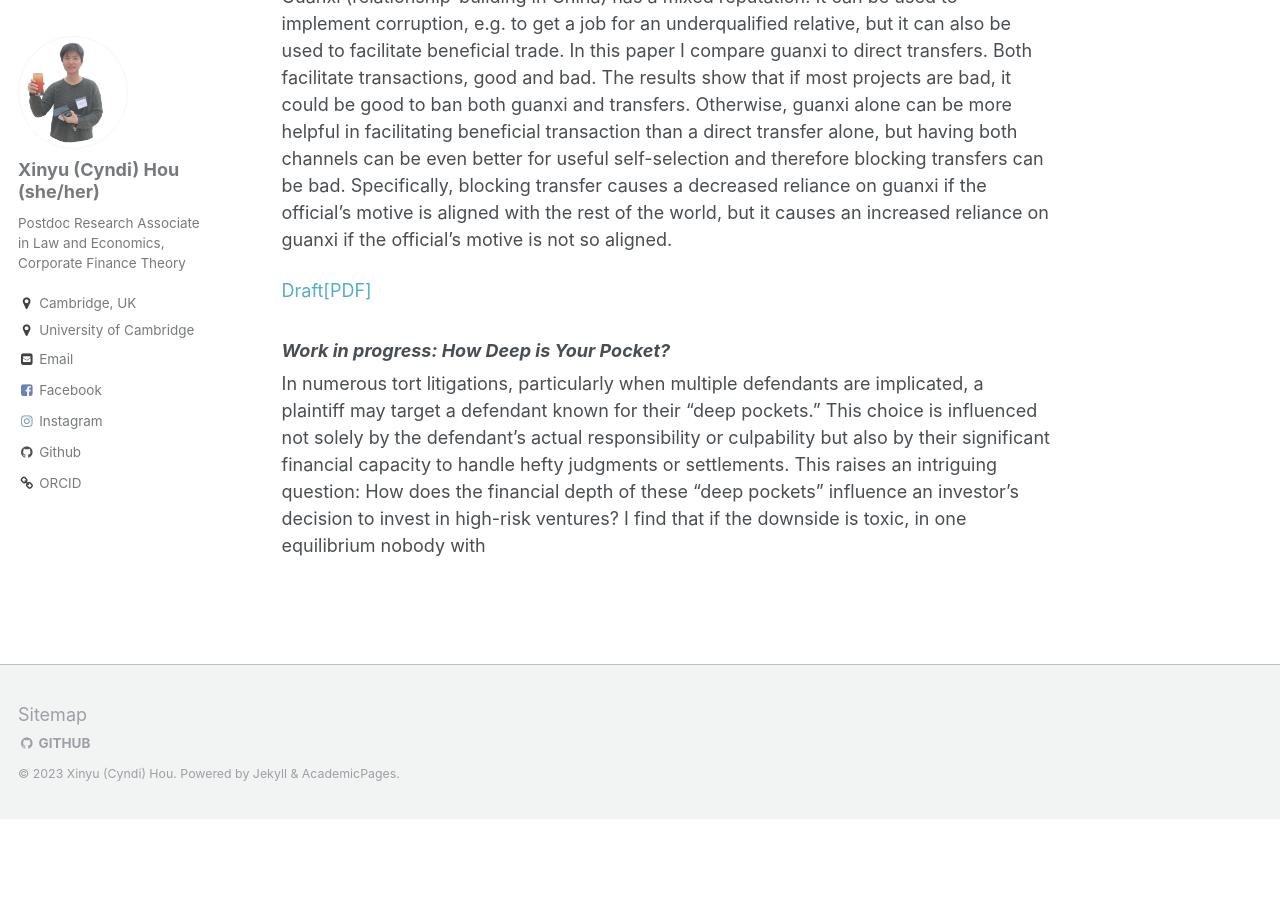
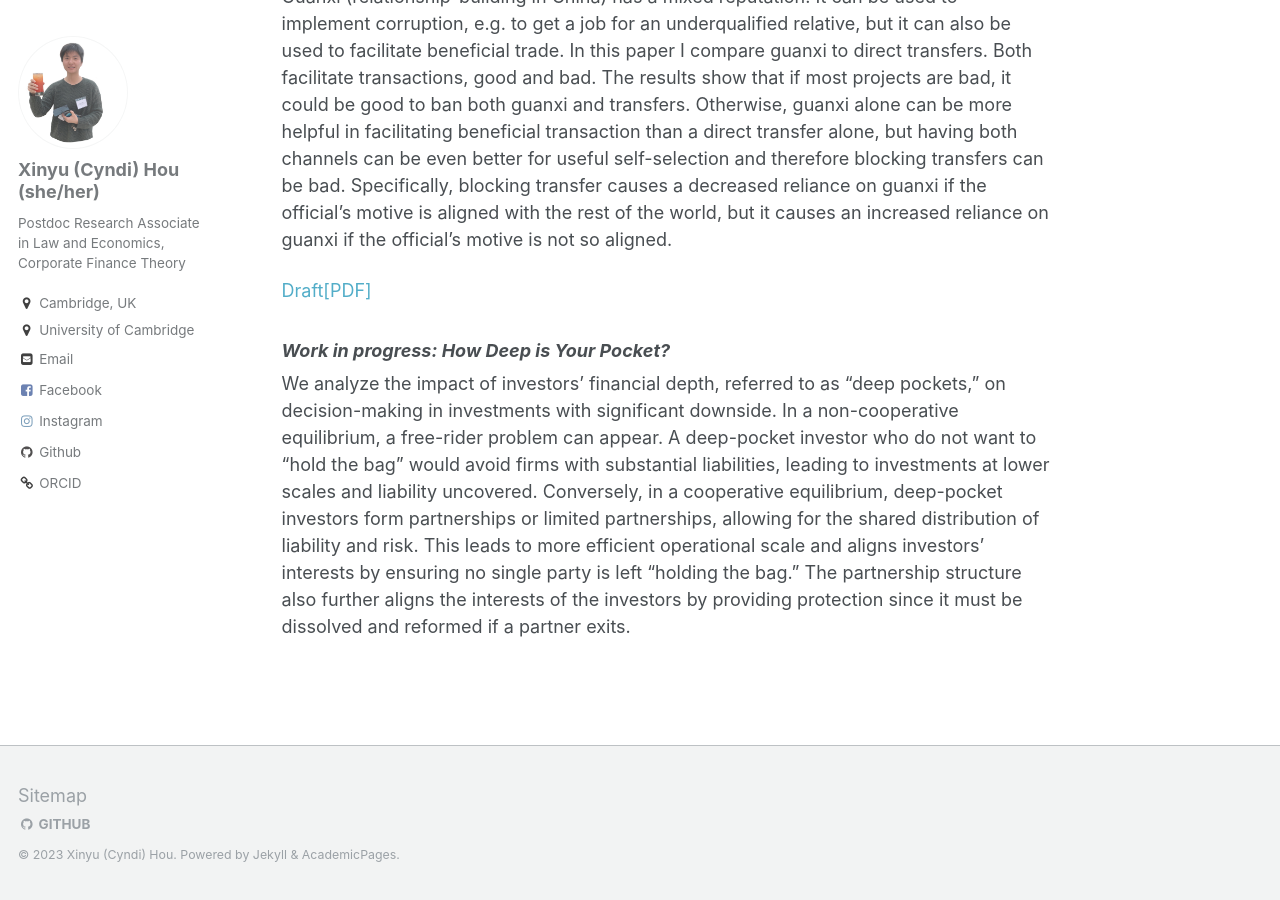
Before and after one commit to xinyuhou94/xinyuhou94.github.io, a Jekyll site: the page built from _pages/about.md, in a window 1280 px wide and 900 px high, scrolled down 2125 px. Built offline with Jekyll 4.4.1, drawn with Linux system fonts in a browser that asks for light colours; before the commit the page ends 2944 px from its top, so only the background shows below that.

Commit message:
Update about.md

```diff
--- a/_pages/about.md
+++ b/_pages/about.md
@@ -56,4 +56,4 @@ Guanxi (relationship-building in China) has a mixed reputation. It can be used t
 
 ###  _Work in progress: How Deep is Your Pocket?_
 
-In numerous tort litigations, particularly when multiple defendants are implicated, a plaintiff may target a defendant known for their "deep pockets." This choice is influenced not solely by the defendant's actual responsibility or culpability but also by their significant financial capacity to handle hefty judgments or settlements. This raises an intriguing question: How does the financial depth of these "deep pockets" influence an investor's decision to invest in high-risk ventures? I find that if the downside is toxic, in one equilibrium nobody with
+We analyze the impact of investors' financial depth, referred to as "deep pockets," on decision-making in investments with significant downside.  In a non-cooperative equilibrium, a free-rider problem can appear.  A deep-pocket investor who do not want to "hold the bag" would avoid firms with substantial liabilities, leading to investments at lower scales and liability uncovered. Conversely, in a cooperative equilibrium, deep-pocket investors form partnerships or limited partnerships, allowing for the shared distribution of liability and risk. This leads to more efficient operational scale and aligns investors' interests by ensuring no single party is left "holding the bag." The partnership structure also further aligns the interests of the investors by providing protection since it must be dissolved and reformed if a partner exits.
```
